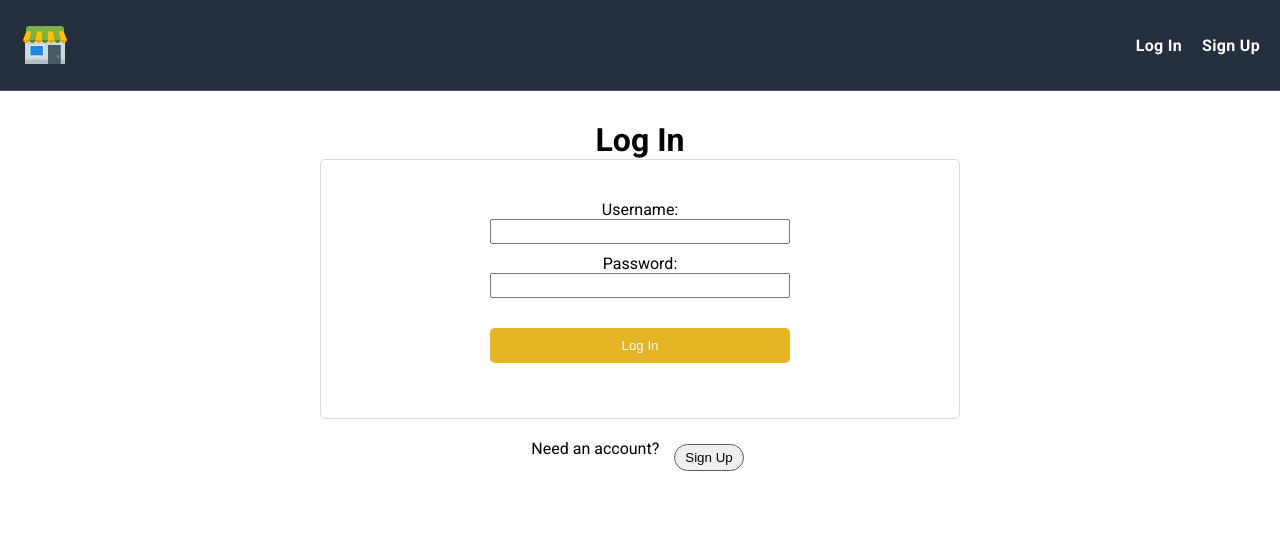
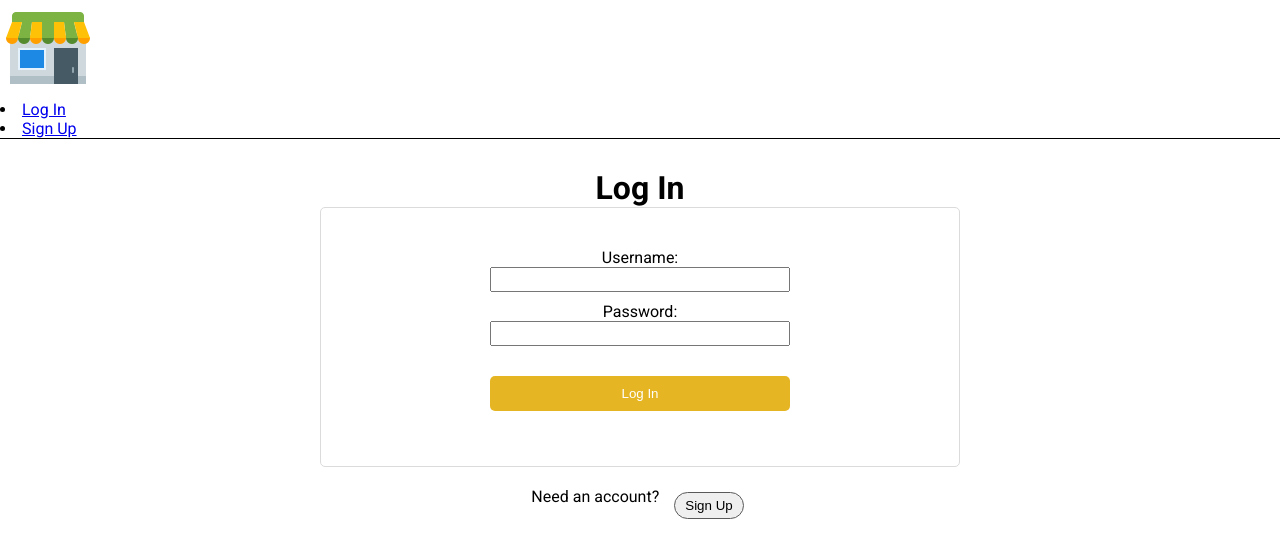
Before and after one commit to willsyn7/GoWebsocketchat, a React (Vite) app in the folder frontend/: page / in a window 1280 px wide. Shown: the top 558 px of the page. Built offline with nearby package versions, Linux system fonts and the light colour scheme.

Commit message:
Your commit message here

```diff
--- a/frontend/src/components/Navbar/Navbar.module.css
+++ b/frontend/src/components/Navbar/Navbar.module.css
@@ -1,48 +1,4 @@
-
-.navContainer{
+nav {
     display: flex;
-    justify-content: space-between;
-    align-items: center;
-    position: sticky;
-    top: 0;
-    padding: 20px;
-    max-width:1400px;
-    letter-spacing: 0.02em;
-    margin: 0 auto;
-    font-weight: 700;
+    border-bottom: 1px solid black;
 }
-
-.navContainer a {
-    text-decoration: none;
-    color:white;
-}
-
-.navContainer li {
-    list-style-type: none;
-}
-
-nav {
-    border-bottom: 1px solid rgba(128, 128, 128, 0.415);
-    align-items: center;
-    justify-content: center;
-    background-color: #232f3e;
-}
-
-.navRight {
-    display: flex;
-    color: white;
-    gap: 20px;
-}
-
-.navLeft {
-    display: flex;
-    justify-content: center;
-    align-items: center;
-    overflow:hidden;
-    max-height: 7%;
-    max-width: 50px;
-}
-
-.navLeft img {
-    max-height: 50px;
-}
```
